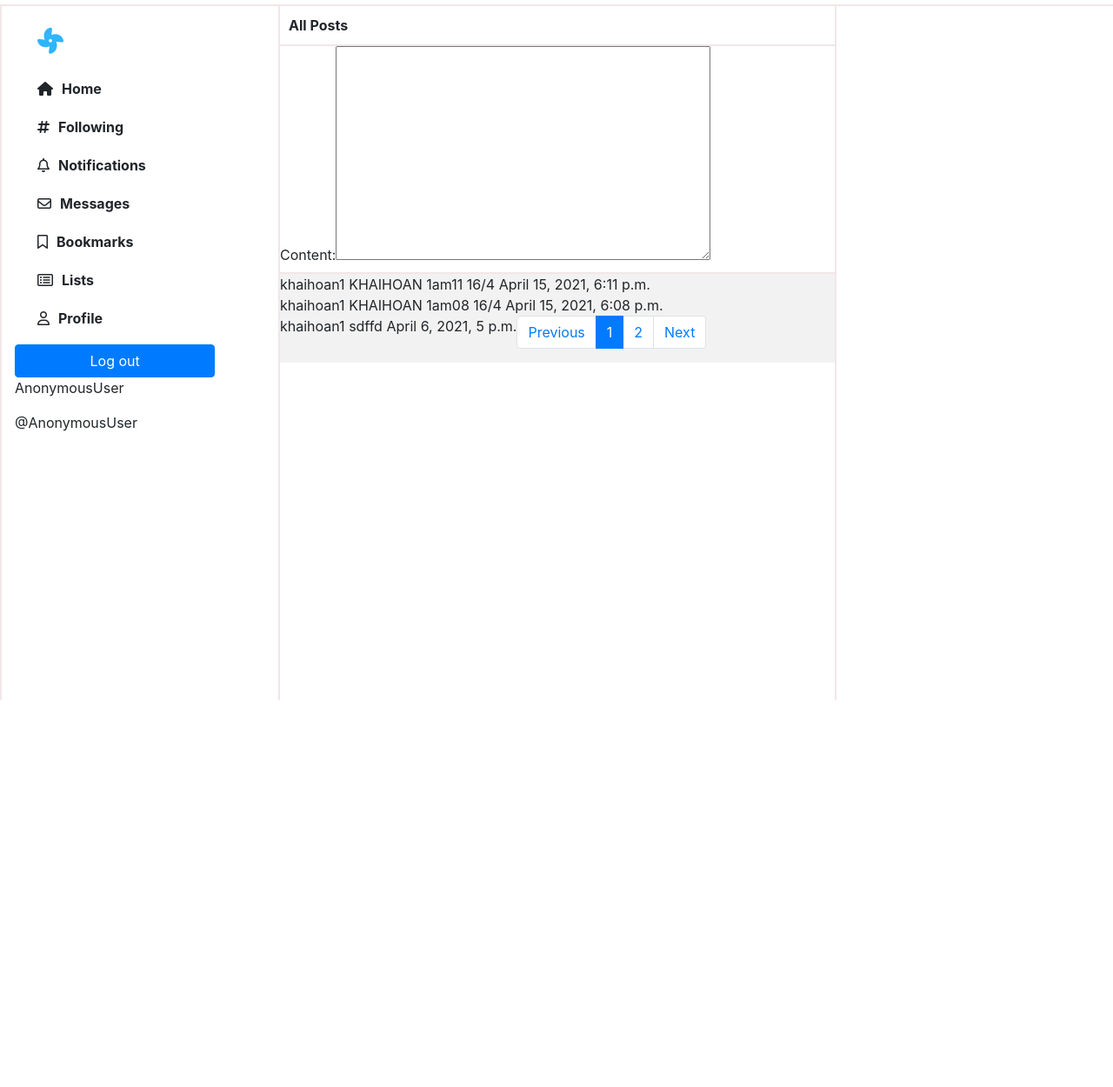
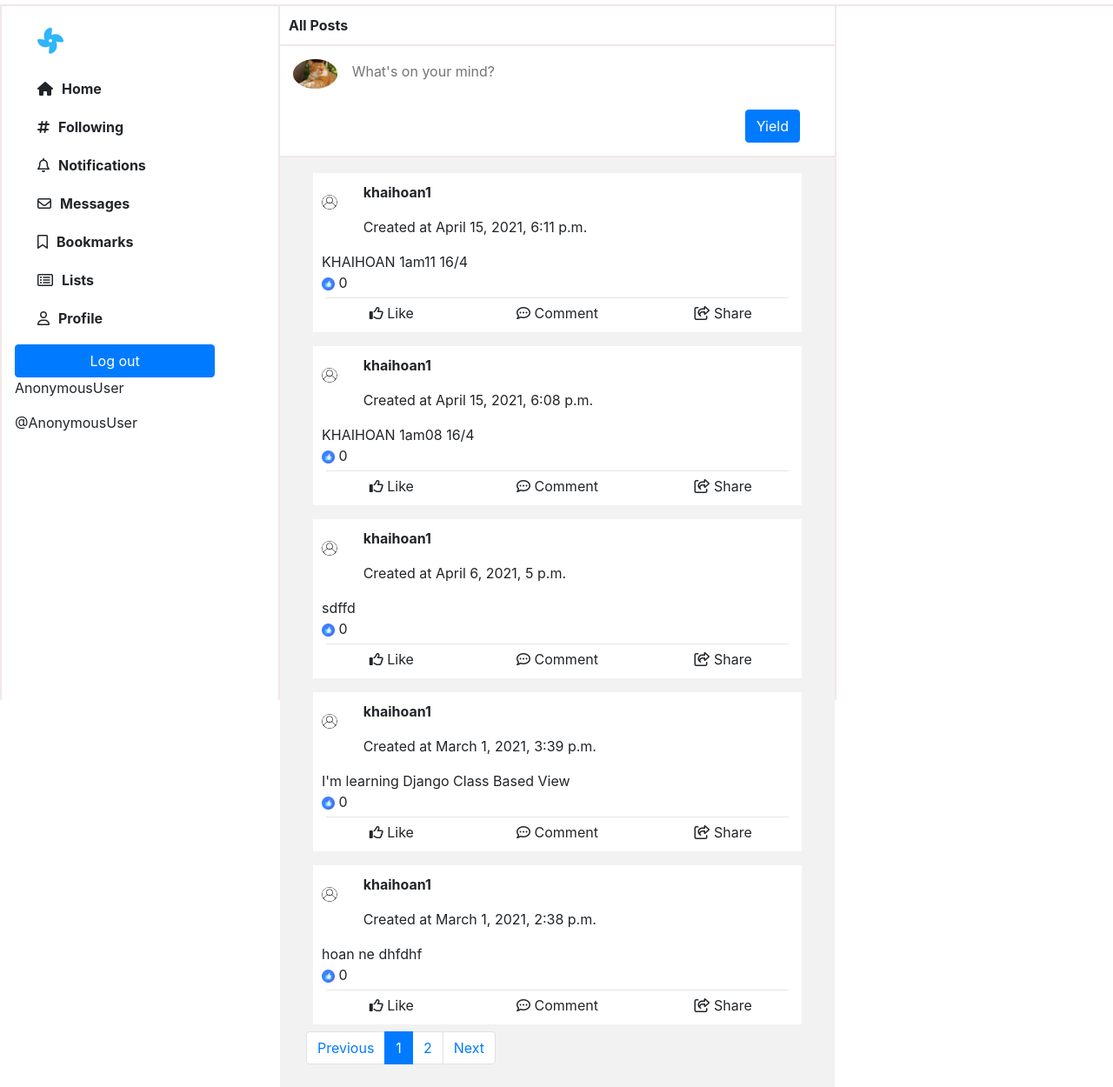
Before and after one commit to khaihoan1/cs50-project4, a Django app: page / in a window 1280 px wide. Shown: the whole page at 87% size. Before the commit the page ends 805 px from the top, so only its background shows below. Run offline with Django 3.2, Linux system fonts and the light colour scheme; data comes from the database, SQL or seed files in the repository; some libraries are stand-ins or nearby versions.

Commit message:
Basically change the all-posts-view

```diff
--- a/network/static/network/styles.css
+++ b/network/static/network/styles.css
@@ -35,9 +35,46 @@ body {
     border-bottom: 2px solid rgb(241, 231, 231);
     padding: 10px;
 }
+.post-avatar {
+    padding: 10px;
+}
 .post-form {
     border-bottom: 2px solid rgb(241, 231, 231);
+    padding: 15px;
+}
+.post-create-input {
+    width: 100%;
+    border: none;
+    resize: none;
+    outline: none;
+    overflow: auto;
+}
+.avatar-post-form-container {
+    padding: 0px !important;
+}
+.avatar-post-from-img {
+    width: 100%;
+}
+.create-post-button {
+    float: right;
+    margin-right: 10px;
 }
 .news-feed {
     background: #f2f2f2;
+    height: auto;
+    padding: 10px 30px;
 }
+.post-item {
+    width: 100%;
+    background: white;
+    margin: 8px;
+    padding: 10px;
+}
+.interaction-holder {
+    text-align: center;
+    cursor: pointer;
+}
+.like-count-item {
+    width: 15px;
+    height: 15px;
+}
--- a/network/templates/network/layout.jinja
+++ b/network/templates/network/layout.jinja
@@ -51,26 +51,22 @@
                 </div>
             </div>
             <div class="col-md-6 main-area">
-                <div class="body-header row">
-                    {{ body_header }}
-                    <b>All Posts</b>
-                </div>
-                <div class="post-form row">
-                    <form method="POST" action="/">
-                        {% csrf_token %}
-                            {{ form }}
-                        {% if object %}
-                            hihi
-                        {% endif %}
-                    </form>
-                </div>
-                <div class="news-feed row">
-                {% block posts %}
+                {% block body %}
                 {% endblock %}
-                </div>
             </div>
             <div class="col-md-3 main-area"></div>
         </div>
     </div>
 </body>
+<script src="https://code.jquery.com/jquery-3.2.1.slim.min.js" integrity="sha384-KJ3o2DKtIkvYIK3UENzmM7KCkRr/rE9/Qpg6aAZGJwFDMVNA/GpGFF93hXpG5KkN" crossorigin="anonymous"></script>
+<script src="https://cdnjs.cloudflare.com/ajax/libs/popper.js/1.12.9/umd/popper.min.js" integrity="sha384-ApNbgh9B+Y1QKtv3Rn7W3mgPxhU9K/ScQsAP7hUibX39j7fakFPskvXusvfa0b4Q" crossorigin="anonymous"></script>
+<script src="https://maxcdn.bootstrapcdn.com/bootstrap/4.0.0/js/bootstrap.min.js" integrity="sha384-JZR6Spejh4U02d8jOt6vLEHfe/JQGiRRSQQxSfFWpi1MquVdAyjUar5+76PVCmYl" crossorigin="anonymous"></script>
+<script>
+$('.post-create-input').each(function () {
+  this.setAttribute('style', 'height:' + (this.scrollHeight) + 'px;overflow-y:hidden;');
+}).on('input', function () {
+  this.style.height = 'auto';
+  this.style.height = (this.scrollHeight) + 'px';
+});
+</script>
 </html>
--- a/network/templates/network/login.html
+++ b/network/templates/network/login.html
@@ -1,4 +1,4 @@
-{% extends "network/layout.html" %}
+{% extends "network/layout.jinja" %}
 
 {% block body %}
 
--- a/network/templates/network/newsfeed.jinja
+++ b/network/templates/network/newsfeed.jinja
@@ -1,12 +1,54 @@
 {% extends "network/layout.jinja" %}
-{% block posts %}
+{% load static%}
+{% block body %}
+<div class="body-header row">
+    <b>{{ body_title }}</b>
+</div>
+<div class="post-form row">
+    <div class="col-1 avatar-post-form-container">
+        <img class="avatar-post-from-img rounded-circle" src="{% static 'network/a-cute-cat.jpg' %}">
+    </div>
+    <div class="col-11">
+        <form method="POST" action="/">
+            {% csrf_token %}
+                {{ form }}
+            {% if object %}
+                hihi
+            {% endif %}
+            <div class="create-post-button">
+                <button class="btn btn-primary" type="submmit">Yield</button>
+            </div>
+        </form>
+    </div>
+</div>
+<div class="news-feed row">
     {% for post in posts %}
         <div class="post-item">
-            {{post.owner}}
-            {{post.content}}
-            {{ post.created_time }}
+            <div class="post-header row">
+                <div class="col-1 post-avatar">
+                    <img src="{% static 'network/user.svg' %}" class="rounded-circle">
+                </div>
+                <div class="col-11 post-info">
+                    <p><b>{{ post.owner }}</b></p>
+                    <p>Created at {{ post.created_time }}</p>
+                </div>
+            </div>
+            <div class="post-content">
+                {{post.content}}
+                <div>
+                <img class="like-count-item" src="{% static 'network/like.png' %}">
+                <span>{{ post.count_like }}</span>
+                </div>
+            </div>
+            <hr style="margin: 5px;">
+            <div class="post-interaction row">
+                <div class="col-4 interaction-holder"><i class="far fa-thumbs-up"></i> Like</div>
+                <div class="col-4 interaction-holder"><i class="far fa-comment-dots"></i> Comment</div>
+                <div class="col-4 interaction-holder"><i class="far fa-share-square"></i> Share</div>
+            </div>
         </div>
     {% endfor %}
+
     {% if is_paginated %}
         <ul class="pagination">
             <li class="page-item"><a class="page-link" href="#">Previous</a></li>
@@ -21,4 +63,5 @@
             <li class="page-item"><a class="page-link" href="#">Next</a></li>
         </ul>
     {% endif %}
+</div>
 {% endblock %}
--- a/network/templates/network/register.html
+++ b/network/templates/network/register.html
@@ -1,4 +1,4 @@
-{% extends "network/layout.html" %}
+{% extends "network/layout.jinja" %}
 
 {% block body %}
 
--- a/network/views.py
+++ b/network/views.py
@@ -17,14 +17,16 @@ from post.form import PostCreateForm
 
 class PostListView(FormMixin, ListView):
     queryset = Post.objects.all().order_by('-created_time')
-    paginate_by = 3
+    paginate_by = 5
     template_name = "network/newsfeed.jinja"
+    body_title = "All Posts"
     context_object_name = "posts"
     form_class = PostCreateForm
 
     def get_context_data(self, **kwargs):
         context = super().get_context_data(**kwargs)
         context['form'] = self.get_form()
+        context['body_title'] = self.body_title
         return context
 
 
--- a/post/form.py
+++ b/post/form.py
@@ -3,11 +3,21 @@ from .models import Post
 
 
 class PostCreateForm(forms.ModelForm):
+    # def __init__(self, *args, **kwargs):
+    #     super().__init__(*args, **kwargs)
+    #     self.user = request.user
     class Meta:
         model = Post
         fields = ['content']
         widgets = {
-            'content': forms.Textarea(attrs=({'class': 'post-create-input'}))
+            'content': forms.Textarea(attrs=({
+                'rows': '2',
+                'class': 'post-create-input',
+                'placeholder': "What's on your mind?"
+            }))
+        }
+        labels = {
+            'content': ''
         }
 
     def save(self):
```
Also changed, not shown: network/static/network/a-cute-cat.jpg (added), network/static/network/like.png (added), network/static/network/user.svg (added).
